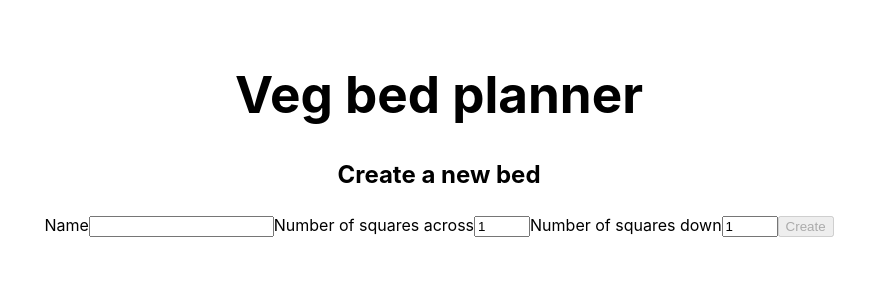
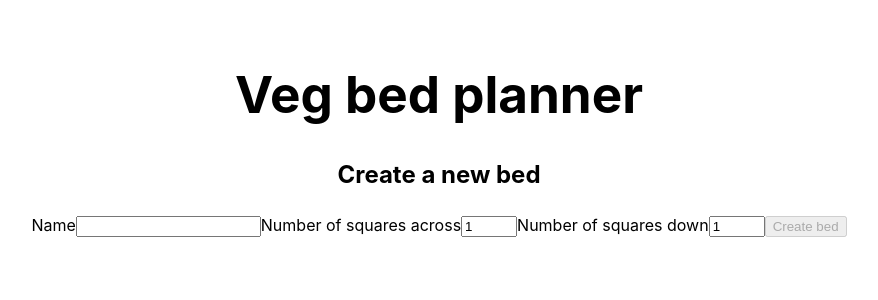
Before and after one commit to mikefosbrook/veg-bed-planner, a React (Vite) app: page /create-bed in a window 1280 px wide. Shown: the top 300 px of the page, without its empty margins (201-1079 px from the left). Built offline with nearby package versions, Linux system fonts and the light colour scheme.

Commit message:
Ability to add new bed by updating db.json

```diff
--- a/src/components/BedList.jsx
+++ b/src/components/BedList.jsx
@@ -7,6 +7,9 @@ export default function BedList({ beds }) {
         <div className="beds-preview" key={beds.id}>
           <Link to={`/beds/${beds.id}`}>
             <h2>{beds.name}</h2>
+            <p>
+              ({beds.cellsX} x {beds.cellsY})
+            </p>
           </Link>
         </div>
       ))}
--- a/src/components/CreateBed.jsx
+++ b/src/components/CreateBed.jsx
@@ -1,9 +1,12 @@
 import { useState } from 'react';
+import { useNavigate } from 'react-router-dom';
 
 export default function CreateBed() {
   const [name, setName] = useState('');
   const [cellsX, setCellsX] = useState(1);
   const [cellsY, setCellsY] = useState(1);
+  const [isLoading, setIsLoading] = useState(false);
+  const navigate = useNavigate();
 
   function createCells(x, y) {
     const cells = x * y;
@@ -20,13 +23,30 @@ export default function CreateBed() {
 
   const handleSubmit = (e) => {
     e.preventDefault();
+    setIsLoading(true);
     const bed = {
       name,
       cellsX,
       cellsY,
       cells: createCells(cellsX, cellsY),
     };
-    console.log(bed);
+
+    fetch('http://localhost:4000/beds/', {
+      method: 'POST',
+      headers: { 'Content-Type': 'application/json' },
+      body: JSON.stringify(bed),
+    })
+      .then((res) => {
+        if (!res.ok) {
+          throw Error('Could not fetch the data for that resource');
+        }
+        return res.json();
+      })
+      .then((data) => {
+        setIsLoading(false);
+        const id = data.id;
+        navigate(`/beds/${id}`);
+      });
   };
 
   return (
@@ -55,7 +75,11 @@ export default function CreateBed() {
           value={cellsY}
           onChange={(e) => setCellsY(e.target.value)}
         />
-        <input type="submit" value="Create" disabled={name == '' ? true : false} />
+        <input
+          type="submit"
+          value={isLoading ? 'Creating bed...' : 'Create bed'}
+          disabled={name == '' ? true : false}
+        />
       </form>
     </>
   );
```
